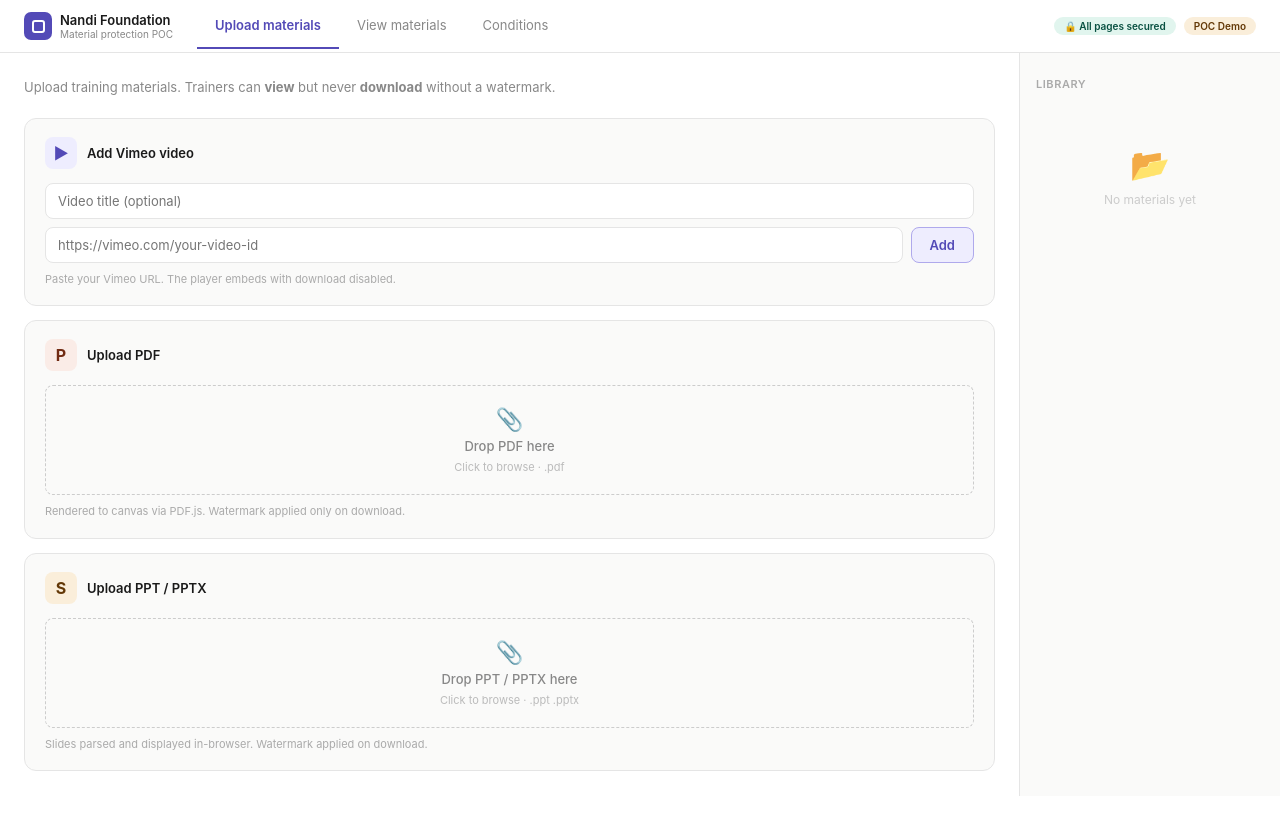
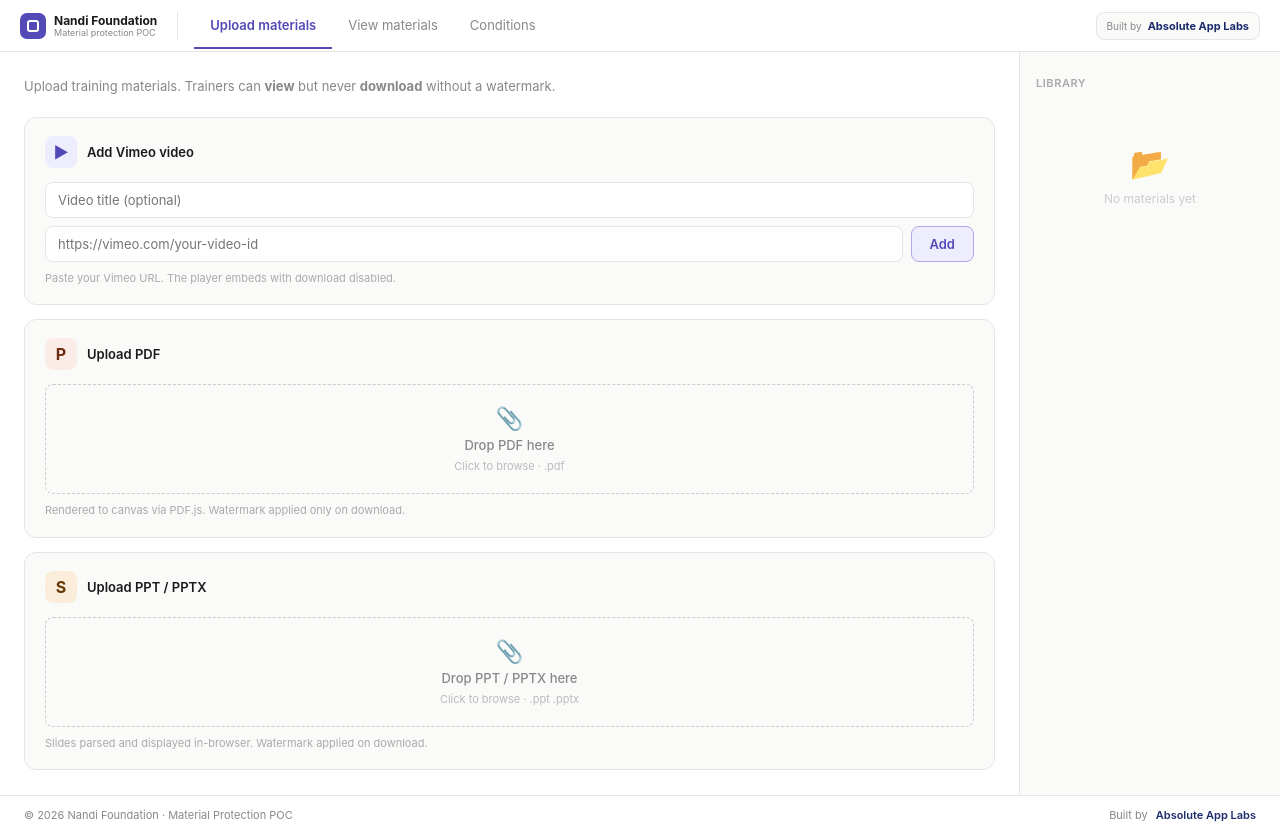
Before and after one commit to absolutebala/nandi-poc, a React (Vite) app: page / in a window 1280 px wide. Before the commit the page ends 800 px from the top, so only its background shows below. Built offline with nearby package versions, Linux system fonts and the light colour scheme.

Commit message:
AAL branding - text only

```diff
--- a/src/App.jsx
+++ b/src/App.jsx
@@ -1,4 +1,4 @@
-import React, { useState, useCallback } from "react";
+import React, { useState, useCallback, useEffect } from "react";
 import UploadPage from "./pages/UploadPage.jsx";
 import ViewPage from "./pages/ViewPage.jsx";
 import ConditionsPage from "./pages/ConditionsPage.jsx";
@@ -17,6 +17,8 @@ export const C = {
   amberLight: "#FAEEDA",
   blue:       "#0C447C",
   blueLight:  "#E6F1FB",
+  aalBlue:    "#1B2B6B",
+  aalBlueLight:"#3B6FE8",
   border:     "#E5E5E5",
   bg:         "#FAFAF9",
   text:       "#1a1a1a",
@@ -56,27 +58,114 @@ export function InfoBox({ children }) {
   );
 }
 
+/* ── Splash screen ─────────────────────────────────────────────────────── */
+function SplashScreen({ onDone }) {
+  const [fading, setFading] = useState(false);
+
+  useEffect(() => {
+    const fadeTimer  = setTimeout(() => setFading(true), 2400);
+    const doneTimer  = setTimeout(() => onDone(), 3000);
+    return () => { clearTimeout(fadeTimer); clearTimeout(doneTimer); };
+  }, [onDone]);
+
+  return (
+    <div style={{
+      position: "fixed", inset: 0, zIndex: 99999,
+      background: "#fff",
+      display: "flex", flexDirection: "column",
+      alignItems: "center", justifyContent: "center", gap: 0,
+      opacity: fading ? 0 : 1,
+      transition: "opacity .6s ease",
+      pointerEvents: fading ? "none" : "all",
+    }}>
+      {/* Nandi Foundation */}
+      <div style={{ display: "flex", alignItems: "center", gap: 10, marginBottom: 32 }}>
+        <div style={{ width: 44, height: 44, background: C.purple, borderRadius: 12,
+          display: "flex", alignItems: "center", justifyContent: "center" }}>
+          <div style={{ width: 20, height: 20, border: "3px solid #fff", borderRadius: 4 }} />
+        </div>
+        <div>
+          <div style={{ fontSize: 22, fontWeight: 700, color: C.text, lineHeight: 1.1 }}>
+            Nandi Foundation
+          </div>
+          <div style={{ fontSize: 13, color: C.muted, marginTop: 2 }}>
+            Trainer Management App · POC
+          </div>
+        </div>
+      </div>
+
+      {/* Divider */}
+      <div style={{ width: 48, height: 1, background: C.border, marginBottom: 32 }} />
+
+      {/* Built by */}
+      <div style={{ fontSize: 11, color: C.muted, marginBottom: 12,
+        textTransform: "uppercase", letterSpacing: ".08em", fontWeight: 500 }}>
+        Built by
+      </div>
+      <div style={{ fontSize: 20, fontWeight: 700, color: C.aalBlue, letterSpacing: ".02em" }}>
+        Absolute App Labs
+      </div>
+
+      {/* Loading dots */}
+      <div style={{ display: "flex", gap: 6, marginTop: 48 }}>
+        {[0, 1, 2].map(i => (
+          <div key={i} style={{
+            width: 6, height: 6, borderRadius: "50%", background: C.purpleMid,
+            animation: `dot .9s ${i * .2}s ease-in-out infinite alternate`,
+          }} />
+        ))}
+      </div>
+
+      <style>{`
+        @keyframes dot {
+          from { opacity: .3; transform: translateY(0); }
+          to   { opacity: 1;  transform: translateY(-5px); }
+        }
+      `}</style>
+    </div>
+  );
+}
+
+/* ── Footer ────────────────────────────────────────────────────────────── */
+function Footer() {
+  return (
+    <footer style={{
+      borderTop: `0.5px solid ${C.border}`,
+      padding: "12px 24px",
+      display: "flex", alignItems: "center", justifyContent: "space-between",
+      background: "#fff", flexShrink: 0,
+    }}>
+      <span style={{ fontSize: 11, color: C.muted }}>
+        © {new Date().getFullYear()} Nandi Foundation · Material Protection POC
+      </span>
+      <div style={{ display: "flex", alignItems: "center", gap: 8 }}>
+        <span style={{ fontSize: 11, color: C.muted }}>Built by</span>
+        <span style={{ fontSize: 11, fontWeight: 600, color: C.aalBlue }}>Absolute App Labs</span>
+      </div>
+    </footer>
+  );
+}
+
+/* ── Main App ──────────────────────────────────────────────────────────── */
 export default function App() {
+  const [splash,    setSplash]    = useState(true);
   const [materials, setMaterials] = useState([]);
   const [tab,       setTab]       = useState("upload");
   const [toast,     setToast]     = useState("");
   const [alertOpen, setAlertOpen] = useState(false);
 
-  // Global security — fires on every blocked action across ALL pages
-  const handleSecurityAttempt = useCallback(() => {
-    setAlertOpen(true);
-  }, []);
+  const handleSecurityAttempt = useCallback(() => setAlertOpen(true), []);
   useSecurityBlock(handleSecurityAttempt);
 
-  function addMaterial(mat)    { setMaterials(m => [...m, mat]); }
-  function removeMaterial(id)  { setMaterials(m => m.filter(x => x.id !== id)); }
+  function addMaterial(mat)   { setMaterials(m => [...m, mat]); }
+  function removeMaterial(id) { setMaterials(m => m.filter(x => x.id !== id)); }
   function showToast(msg, isErr = false) {
     setToast({ msg, isErr }); setTimeout(() => setToast(""), 3500);
   }
 
   const navItem = (key, label) => (
     <button key={key} onClick={() => setTab(key)} style={{
-      padding: "14px 18px", border: "none", background: "none", cursor: "pointer",
+      padding: "14px 16px", border: "none", background: "none", cursor: "pointer",
       fontSize: 13, fontWeight: tab === key ? 600 : 400,
       color: tab === key ? C.purple : C.muted,
       borderBottom: tab === key ? `2px solid ${C.purple}` : "2px solid transparent",
@@ -97,7 +186,10 @@ export default function App() {
     <div style={{ minHeight: "100vh", display: "flex", flexDirection: "column",
       userSelect: "none", WebkitUserSelect: "none" }}>
 
-      {/* Global security alert */}
+      {/* Splash */}
+      {splash && <SplashScreen onDone={() => setSplash(false)} />}
+
+      {/* Security alert */}
       <SecurityAlert visible={alertOpen} onClose={() => setAlertOpen(false)} />
 
       {/* Toast */}
@@ -111,39 +203,51 @@ export default function App() {
         </div>
       )}
 
-      {/* Nav */}
+      {/* ── Navbar ── */}
       <nav style={{ display: "flex", alignItems: "center",
-        borderBottom: `0.5px solid ${C.border}`, padding: "0 24px",
-        background: "#fff", position: "sticky", top: 0, zIndex: 100 }}>
+        borderBottom: `0.5px solid ${C.border}`, padding: "0 20px",
+        background: "#fff", position: "sticky", top: 0, zIndex: 100,
+        minHeight: 52 }}>
+
+        {/* Nandi brand */}
         <div style={{ display: "flex", alignItems: "center", gap: 8,
-          marginRight: 24, padding: "12px 0" }}>
-          <div style={{ width: 28, height: 28, background: C.purple, borderRadius: 7,
-            display: "flex", alignItems: "center", justifyContent: "center" }}>
-            <div style={{ width: 13, height: 13, border: "2.5px solid #fff", borderRadius: 3 }} />
+          marginRight: 20, padding: "10px 0" }}>
+          <div style={{ width: 26, height: 26, background: C.purple, borderRadius: 7,
+            display: "flex", alignItems: "center", justifyContent: "center", flexShrink: 0 }}>
+            <div style={{ width: 12, height: 12, border: "2.5px solid #fff", borderRadius: 3 }} />
           </div>
           <div>
-            <div style={{ fontSize: 13, fontWeight: 600, color: C.text }}>Nandi Foundation</div>
-            <div style={{ fontSize: 10, color: C.muted }}>Material protection POC</div>
+            <div style={{ fontSize: 12, fontWeight: 700, color: C.text, lineHeight: 1.2 }}>
+              Nandi Foundation
+            </div>
+            <div style={{ fontSize: 9, color: C.muted, lineHeight: 1 }}>
+              Material protection POC
+            </div>
           </div>
         </div>
 
+        {/* Divider */}
+        <div style={{ width: 1, height: 28, background: C.border, marginRight: 16, flexShrink: 0 }} />
+
+        {/* Nav tabs */}
         {navItem("upload",     "Upload materials")}
         {navItem("view",       "View materials")}
         {navItem("conditions", "Conditions")}
 
-        <div style={{ marginLeft: "auto", display: "flex", alignItems: "center", gap: 8 }}>
-          <span style={{ fontSize: 10, background: "#E1F5EE", color: "#085041",
-            padding: "3px 10px", borderRadius: 20, fontWeight: 600 }}>
-            🔒 All pages secured
-          </span>
-          <span style={{ fontSize: 10, background: C.amberLight, color: C.amber,
-            padding: "3px 10px", borderRadius: 20, fontWeight: 600 }}>
-            POC Demo
-          </span>
+        {/* Spacer */}
+        <div style={{ flex: 1 }} />
+
+        {/* AAL logo in navbar */}
+        <div style={{ display: "flex", alignItems: "center", gap: 6,
+          padding: "6px 10px", borderRadius: 8,
+          border: `0.5px solid ${C.border}`, background: C.bg }}>
+          <span style={{ fontSize: 10, color: C.muted, whiteSpace: "nowrap" }}>Built by</span>
+          <span style={{ fontSize: 11, fontWeight: 700, color: C.aalBlue, whiteSpace: "nowrap" }}>Absolute App Labs</span>
         </div>
       </nav>
 
-      <main style={{ flex: 1 }}>
+      {/* ── Page content ── */}
+      <main style={{ flex: 1, overflow: "hidden", display: "flex", flexDirection: "column" }}>
         {tab === "upload"
           ? <UploadPage materials={materials} onAdd={addMaterial}
               onRemove={removeMaterial} showToast={showToast} />
@@ -153,14 +257,15 @@ export default function App() {
         }
       </main>
 
+      {/* ── Footer ── */}
+      <Footer />
+
       <style>{`
-        @keyframes fadeIn  { from { opacity:0; transform:translateY(-6px); } to { opacity:1; transform:translateY(0); } }
-        @keyframes spin    { to { transform:rotate(360deg); } }
+        @keyframes fadeIn { from { opacity:0; transform:translateY(-6px); } to { opacity:1; transform:translateY(0); } }
+        @keyframes spin   { to { transform:rotate(360deg); } }
         input, button, textarea { font-family: inherit; }
         ::-webkit-scrollbar { width:5px; }
         ::-webkit-scrollbar-thumb { background:#ddd; border-radius:4px; }
-
-        /* Block print across the entire app */
         @media print {
           #root { display: none !important; }
           #nandi-print-block {
@@ -168,8 +273,7 @@ export default function App() {
             position: fixed; inset: 0;
             align-items: center; justify-content: center;
             flex-direction: column; gap: 16px;
-            font-family: sans-serif; text-align: center;
-            background: #fff;
+            font-family: sans-serif; text-align: center; background: #fff;
           }
         }
       `}</style>
```
Also changed, not shown: 1 other file (tests, documents, lock files or other folders).
